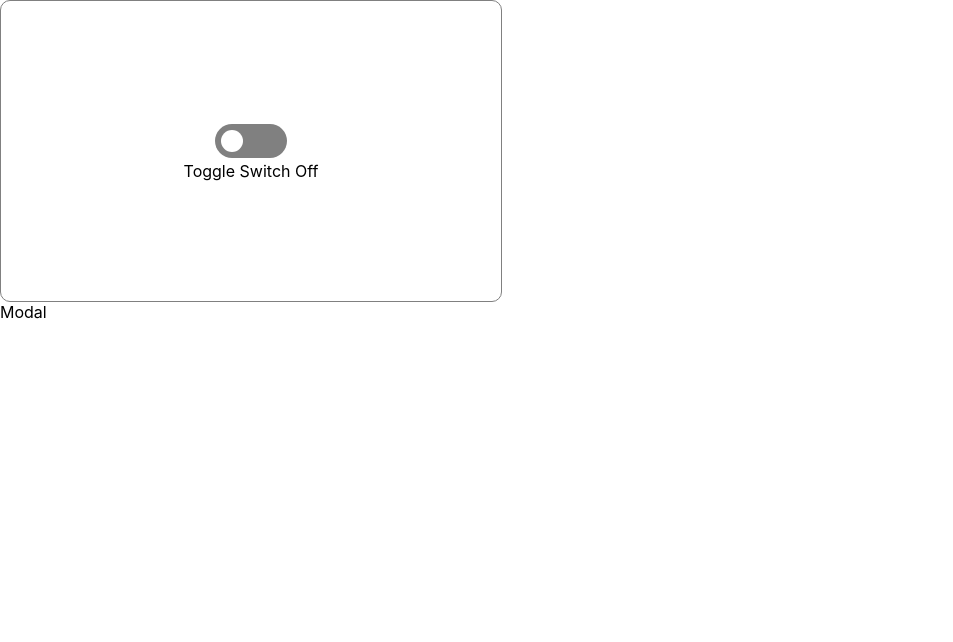
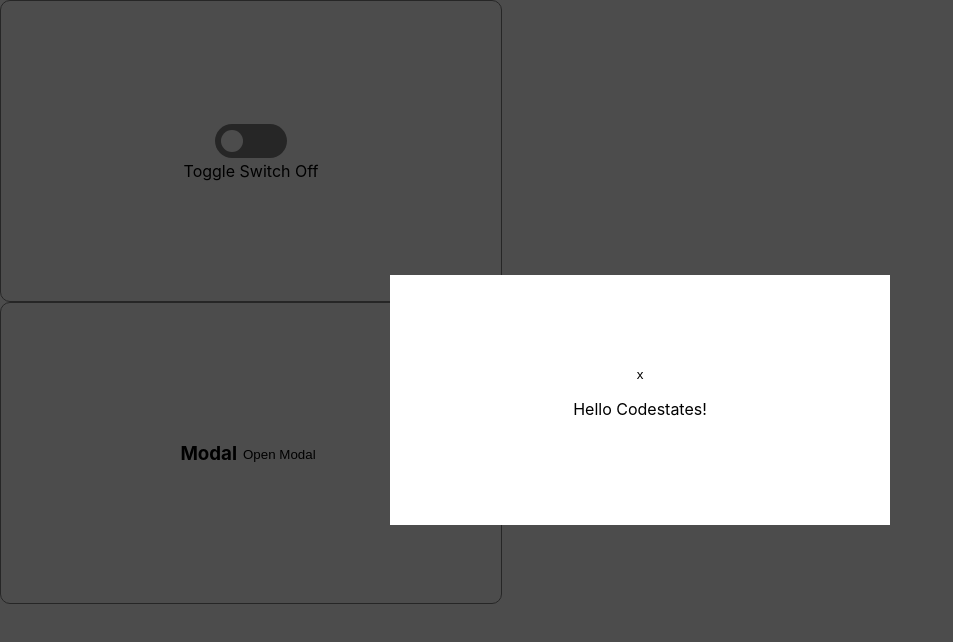
Before and after one commit to coconutstd/wanted_pre_onboarding, a React app in the folder custom-component/: page / in a window 1280 px wide. Shown: the top 642 px of the page, without its empty margins (0-953 px from the left). Built offline with nearby package versions, Linux system fonts and the light colour scheme.

Commit message:
Modal 기능 구현

```diff
--- a/custom-component/src/component/Modal.js
+++ b/custom-component/src/component/Modal.js
@@ -1,7 +1,42 @@
 import { useState } from 'react';
+import '../styles/Modal.scss';
 
 const Modal = () => {
-  return <div>Modal</div>;
+  const [isPopuped, setPopup] = useState(false);
+
+  const closeModal = (e) => {
+    const modal = document.querySelector('.modal-component');
+    modal.classList.add('hidden');
+    setPopup(false);
+  };
+
+  const openModal = (e) => {
+    const modal = document.querySelector('.modal-component');
+    modal.classList.remove('hidden');
+    setPopup(true);
+  };
+
+  return (
+    <div className="container">
+      <h3>Modal</h3>
+      <div>
+        <button type="button" className="modal-button" onClick={openModal}>
+          Open Modal
+        </button>
+      </div>
+      <div className="modal-component">
+        <div className="dimmed-layer"></div>
+        <div className="modal-content">
+          <button
+            type="button"
+            className="btn-close"
+            onClick={closeModal}
+          ></button>
+          <p>Hello Codestates!</p>
+        </div>
+      </div>
+    </div>
+  );
 };
 
 export default Modal;
--- /dev/null
+++ b/custom-component/src/styles/Modal.scss
@@ -0,0 +1,53 @@
+.hidden,
+[hidden] {
+  display: none !important;
+}
+
+button {
+  border: 0;
+  background-color: transparent;
+  cursor: pointer;
+  &:disabled {
+    cursor: not-allowed;
+  }
+}
+
+.container {
+  .dimmed-layer {
+    position: fixed;
+    top: 0;
+    bottom: 0;
+    left: 0;
+    right: 0;
+    background-color: black;
+    opacity: 0.7;
+    z-index: 10000;
+  }
+
+  .modal-content {
+    position: fixed;
+    top: 50%;
+    left: 50%;
+    background-color: #fff;
+    z-index: 10001;
+    transform: translate(-50%, -50%);
+    width: calc(100% - 16px);
+    height: 100%;
+    max-height: 250px;
+    max-width: 500px;
+    display: flex;
+    flex-direction: column;
+    align-items: center;
+    justify-content: center;
+
+    .btn-close {
+      &::after {
+        content: 'x';
+        background-color: white;
+      }
+    }
+  }
+  .modal-component {
+    display: flex;
+  }
+}
--- a/custom-component/src/styles/Toggle.scss
+++ b/custom-component/src/styles/Toggle.scss
@@ -43,7 +43,7 @@
       background: gray;
       background: linear-gradient(to left, gray 50%, purple 50%) right;
       background-size: 200%;
-      transition: 0.6s ease-out;
+      transition: 0.5s ease-out;
 
       .indicator {
         display: block;
```
